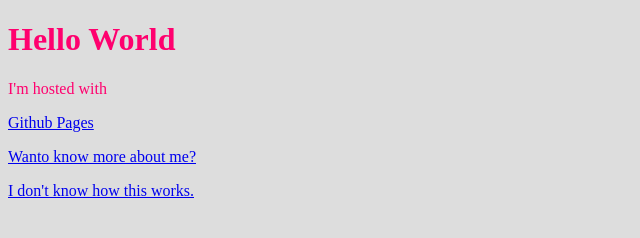
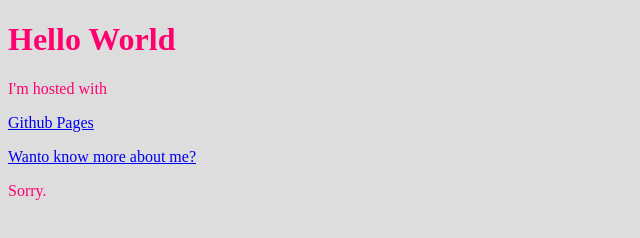
Before and after one commit to leccalinn/leccalinn.github.io, a plain HTML site: page index.html in a window 1280 px wide. Shown: the whole page, without its empty margins (0-640 px from the left). Drawn offline with Linux system fonts and the light colour scheme.

Commit message:
Add files via upload

```diff
--- a/index.html
+++ b/index.html
@@ -24,6 +24,6 @@
 		<p id="hostName"></p>
 		</a>
 		<p><a href="about">Wanto know more about me?</a></p>
-		<p><a href="pixijs">I don't know how this works.</a></p>
+		<p>Sorry.</a></p>
 </body>
 </html>
```
